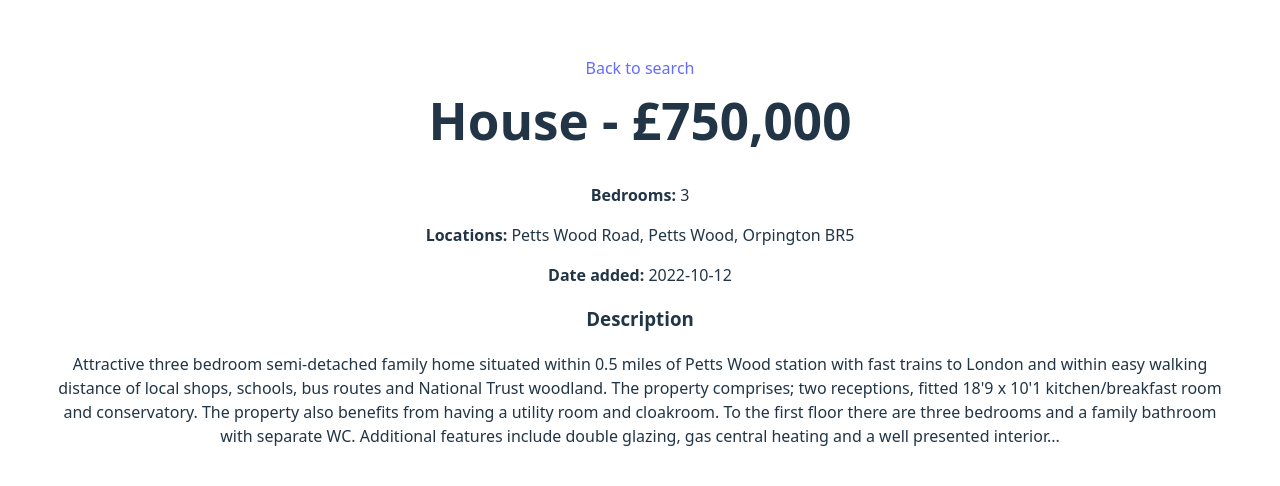
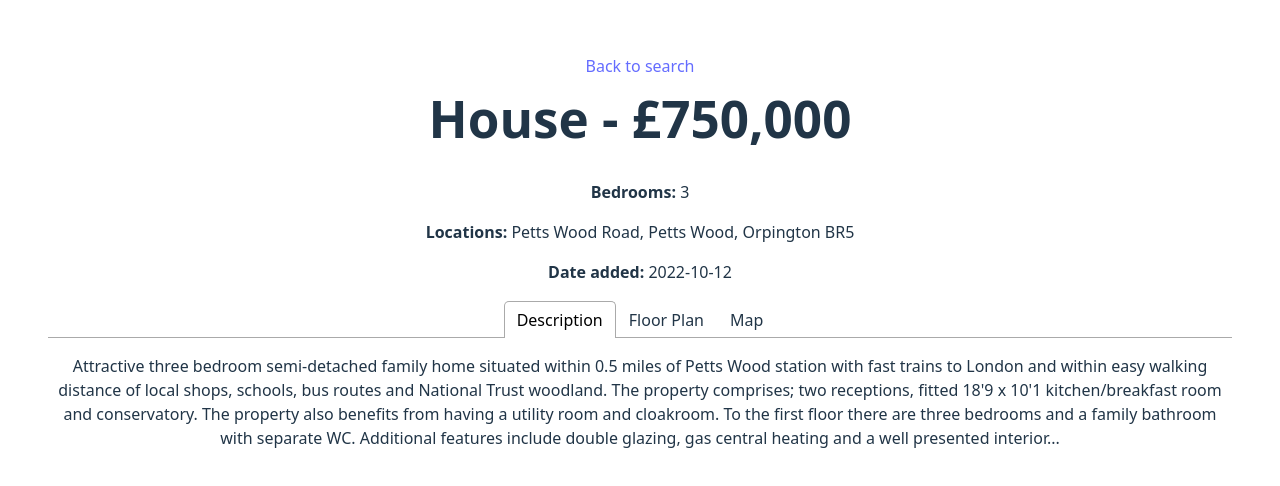
Before and after one commit to visakya/estate-agent-app, a React (Vite) app: page /property/1 in a window 1280 px wide. Shown: the part 140-626 px from the top of the page. Built offline with nearby package versions, Linux system fonts and the light colour scheme.

Commit message:
Added tabs to property details page

```diff
--- a/package.json
+++ b/package.json
@@ -18,6 +18,7 @@
     "react": "^19.2.0",
     "react-dom": "^19.2.0",
     "react-router-dom": "^7.11.0",
+    "react-tabs": "^6.1.0",
     "react-widgets": "^5.8.6",
     "react-widgets-date-fns": "^5.0.20"
   },
--- a/src/main.jsx
+++ b/src/main.jsx
@@ -3,6 +3,7 @@ import { createRoot } from 'react-dom/client';
 import './index.css';
 import App from './App.jsx';
 import "react-widgets/styles.css";
+import "react-tabs/style/react-tabs.css";
 
 
 
--- a/src/pages/PropertyPage.jsx
+++ b/src/pages/PropertyPage.jsx
@@ -1,5 +1,6 @@
 import {Link, useParams} from "react-router-dom";
 import data from "../data/properties.json";
+import {Tab, Tabs, TabList, TabPanel} from "react-tabs";
 
 export default function PropertyPage(){
     const {id} = useParams();
@@ -34,8 +35,25 @@ export default function PropertyPage(){
                 <strong>Date added: </strong> {property.dateAdded}
             </p>
 
-            <h3>Description</h3>
-            <p>{property.description}</p>
+            <Tabs>
+                <TabList>
+                    <Tab>Description</Tab>
+                    <Tab>Floor Plan</Tab>
+                    <Tab>Map</Tab>
+                </TabList>
+
+                <TabPanel>
+                    <p>{property.description}</p>
+                </TabPanel>
+
+                <TabPanel>
+                    <p>Floor plan image</p>
+                </TabPanel>
+
+                <TabPanel>
+                    <p>Map location</p>
+                </TabPanel>
+            </Tabs>
         </div>
     )
 }
```
Also changed, not shown: 1 other file (tests, documents, lock files or other folders).
